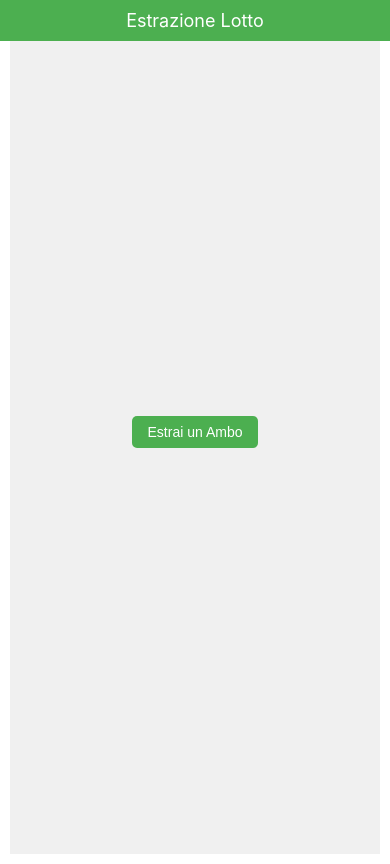
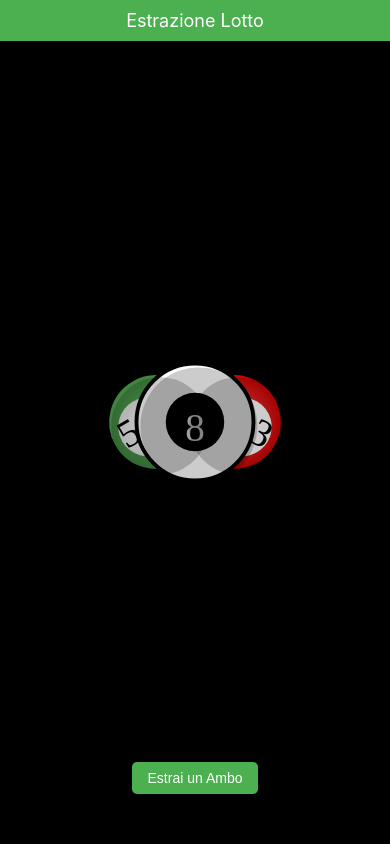
Before and after one commit to SalvatoreArinisi/soloambo-fe, a React (Create React App) app: page / in a window 390 px wide. Both pictures are taken after a click on the button "Login". Built offline with nearby package versions, Linux system fonts and the light colour scheme.

Commit message:
sistemata un po la parte grafica

```diff
--- a/src/App.css
+++ b/src/App.css
@@ -1,10 +1,32 @@
 /* App.css */
+.App {
+    background-color: black; /* Colore di sfondo di base */
+    background-image: url('./palline.svg'); /* Sfondo SVG */
+    background-repeat: no-repeat; /* Non ripetere l'immagine */
+    background-position: center; /* Centra l'immagine */
+    background-size: contain;
+    min-height: 100vh; /* Assicura che il div .App occupi almeno l'intera altezza della finestra */
+    display: flex; /* Permette di usare flexbox per allineare i contenuti */
+    flex-direction: column; /* Allinea i figli in colonna */
+    justify-content: center; /* Centra verticalmente i contenuti */
+    align-items: center; /* Centra orizzontalmente i contenuti */
+}
+
+.ButtonContainer {
+    display: flex;
+    gap: 20px;
+    margin-top: auto; /* Spinge i pulsanti verso il basso */
+    padding-bottom: 50px; /* Aggiunge spazio per evitare che siano troppo in basso */
+}
+
+button{
+    background-color: #4CAF50; /* Verde per tutti i pulsanti */
+    color: white;
+}
+
+/* Media Queries */
 @media (max-width: 768px) {
     /* Per tablet */
-  body {
-      padding: 10px;
-  }
-
     header {
         font-size: 20px;
     }
--- a/src/AuthPage.css
+++ b/src/AuthPage.css
@@ -3,19 +3,15 @@
     display: flex;
     flex-direction: column;
     align-items: center;
-    justify-content: center;
+    justify-content: flex-end; /* Sposta i contenuti verso il basso */
     height: 100vh;
-    background-color: #f0f0f0;
 }
 
 h1 {
     margin-bottom: 20px;
+    color: white;
 }
 
-.ButtonContainer {
-    display: flex;
-    gap: 20px;
-}
 
 .AuthButton {
     padding: 10px 20px;
@@ -23,12 +19,10 @@ h1 {
     cursor: pointer;
     border: none;
     border-radius: 5px;
-    background-color: #4CAF50; /* Verde per tutti i pulsanti */
-    color: white;
     transition: background-color 0.3s;
     margin: 20px 0; /* Aumentato per più spazio verticale tra i pulsanti */
 }
 
 .AuthButton:hover {
-    background-color: #45a049; /* Effetto hover */
+    background-color: #0e180f; /* Effetto hover */
 }
--- a/src/Estrattore.css
+++ b/src/Estrattore.css
@@ -1,11 +1,10 @@
 /* Estrattore.css */
-.AppContainer {
+.EstrattoreContainer {
     display: flex;
     flex-direction: column;
     align-items: center;
     justify-content: center;
     height: 100vh;
-    background-color: #f0f0f0;
     position: relative; /* Per posizionare correttamente la barra superiore */
 }
 
@@ -22,18 +21,15 @@ header {
 }
 
 button {
-    margin-top: 50px; /* Spazio sopra il bottone */
+    margin-top: auto;
     padding: 10px 20px;
     font-size: 18px;
     cursor: pointer;
     border: none;
     border-radius: 5px;
-    background-color: #4CAF50; /* Verde per tutti i pulsanti */
-    color: white;
     transition: background-color 0.3s;
-    margin: 20px 0; /* Aumentato per più spazio verticale tra i pulsanti */
 }
 
 button:hover {
-    background-color: #45a049; /* Effetto hover */
+    background-color: #0e180f; /* Effetto hover */
 }
--- a/src/EstrattoreAmbo.js
+++ b/src/EstrattoreAmbo.js
@@ -12,9 +12,8 @@ function EstrattoreAmbo() {
     };
 
     return (
-        <div className="AppContainer">
+        <div className="EstrattoreContainer">
             <header>Estrazione Lotto</header>
-            <button onClick={handleFetch}>Estrai un Ambo</button>
             {loading && <p>Caricamento...</p>}
             {giocata && (
                 <div>
@@ -32,6 +31,9 @@ function EstrattoreAmbo() {
                     <p>Messaggio: {message}</p>
                 </div>
             )}
+            <div className="ButtonContainer">
+                <button onClick={handleFetch}>Estrai un Ambo</button>
+            </div>
         </div>
     );
 }
```
Lines whose indentation alone changed are shown as unchanged.
